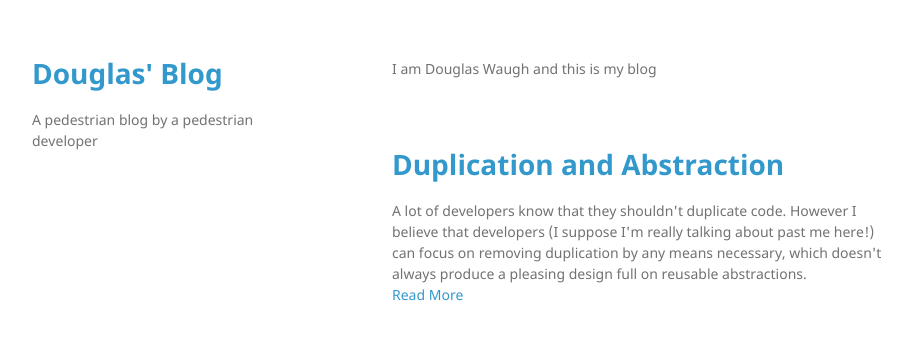
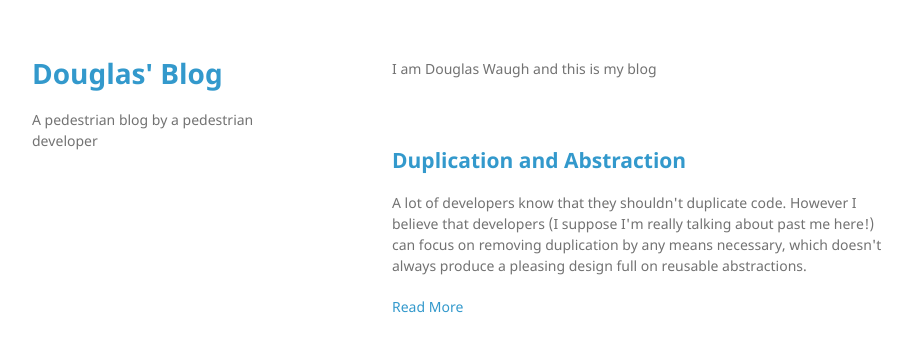
Before and after one commit to douglaswaugh/douglaswaugh.github.io, a Jekyll site: the page built from index.md, in a window 1280 px wide. Shown: the top 352 px of the page, without its empty margins (178-1090 px from the left). Built offline with Jekyll 4.4.1, drawn with Linux system fonts in a browser that asks for light colours.

Commit message:
Improve whitespace in default template

```diff
--- a/_layouts/default.html
+++ b/_layouts/default.html
@@ -5,13 +5,16 @@
       <section>
         {% for post in site.posts %}
         <article class="post">
-          <h1><a href="{{ post.url }}">{{ post.title }}</a></h1>
+          <h2><a href="{{ post.url }}">{{ post.title }}</a></h2>
 
-          <div class="entry">
+          <p>
             {{ post.excerpt }}
-          </div>
+          </p>
 
-          <a href="{{ site.baseurl }}{{ post.url }}" class="read-more">Read More</a>
+          <p>
+            <a href="{{ site.baseurl }}{{ post.url }}" class="read-more">Read More</a>
+          </p>
+
         </article>
         {% endfor %}
       </section>
```
